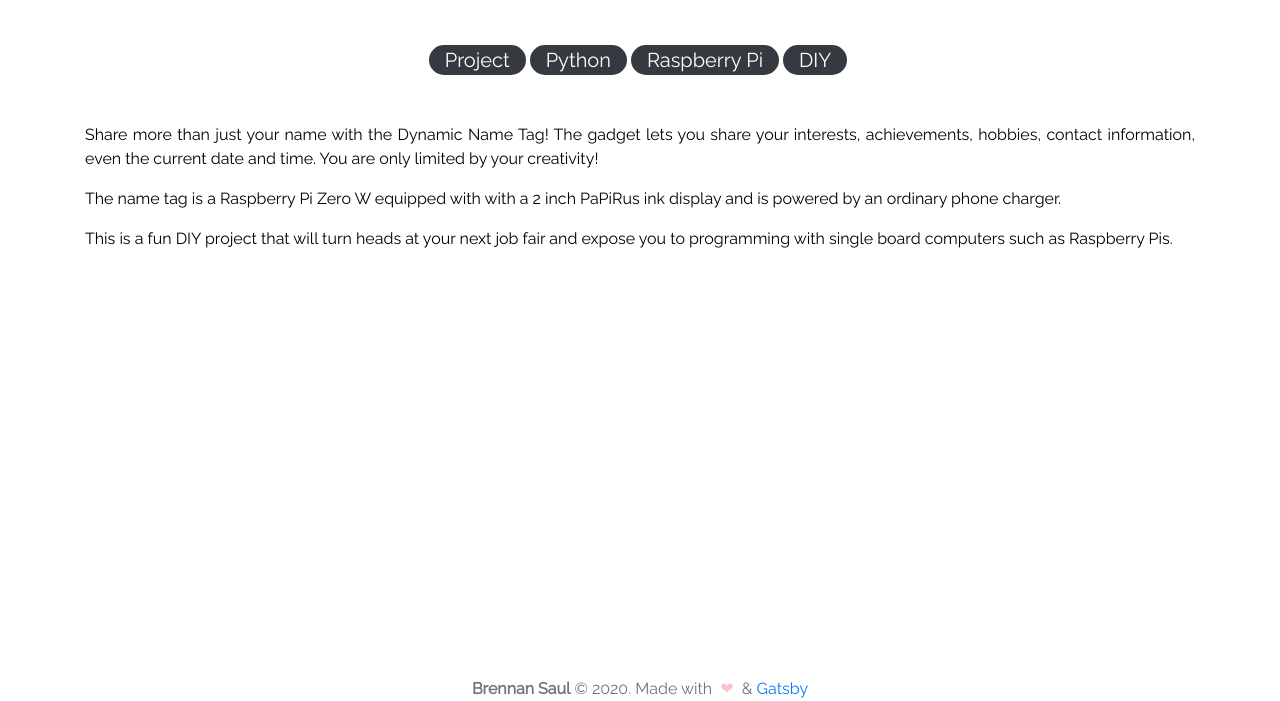
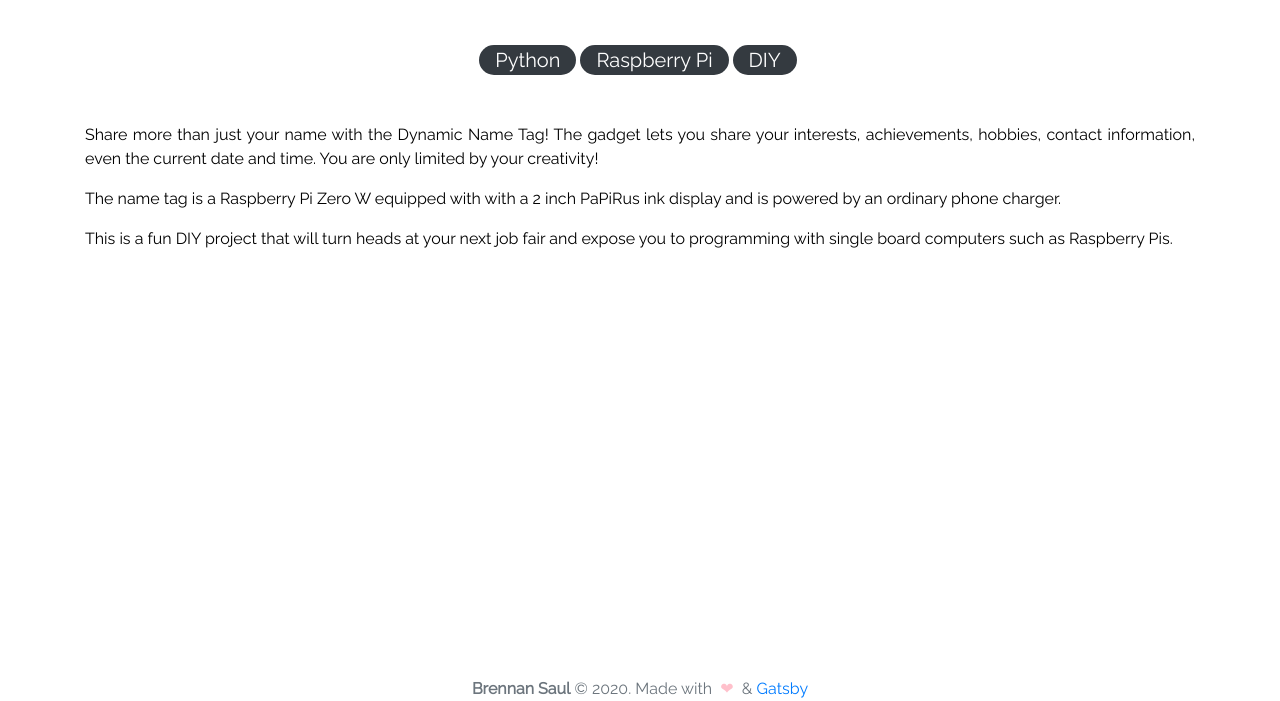
Before and after one commit to brennansaul/rebel-scum, a Gatsby site: page /projects/name-tag/ in a window 1280 px wide. Shown: the part 171-872 px from the top of the page. Built offline with nearby package versions, Linux system fonts and the light colour scheme; Gatsby itself is replaced by a stand-in of ours; no server answers.

Commit message:
update slightly

```diff
--- a/src/content/projects/name-tag/index.md
+++ b/src/content/projects/name-tag/index.md
@@ -1,6 +1,6 @@
 ---
 title: "Dynamic Name Tag"
-tags: ["Project", "Python", "Raspberry Pi", "DIY"]
+tags: ["Python", "Raspberry Pi", "DIY"]
 date: "2017-10-17"
 ---
 
```
Also changed, not shown: src/content/work/Pariveda/company.png.
